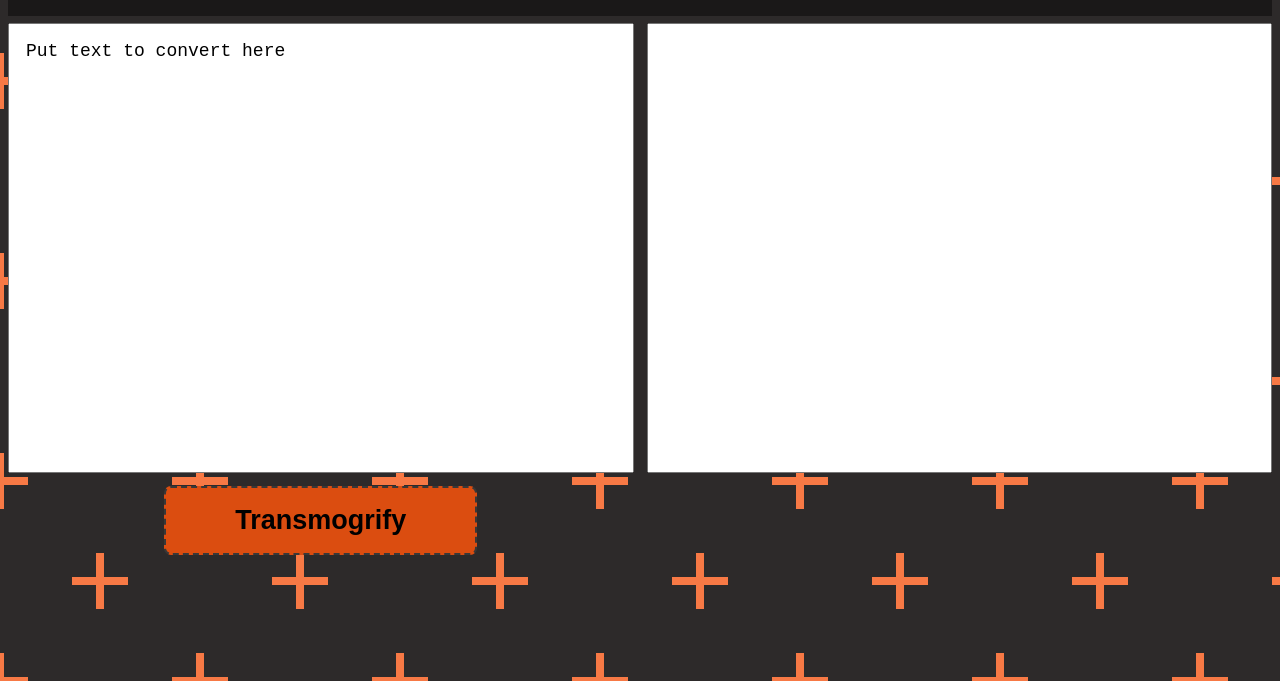
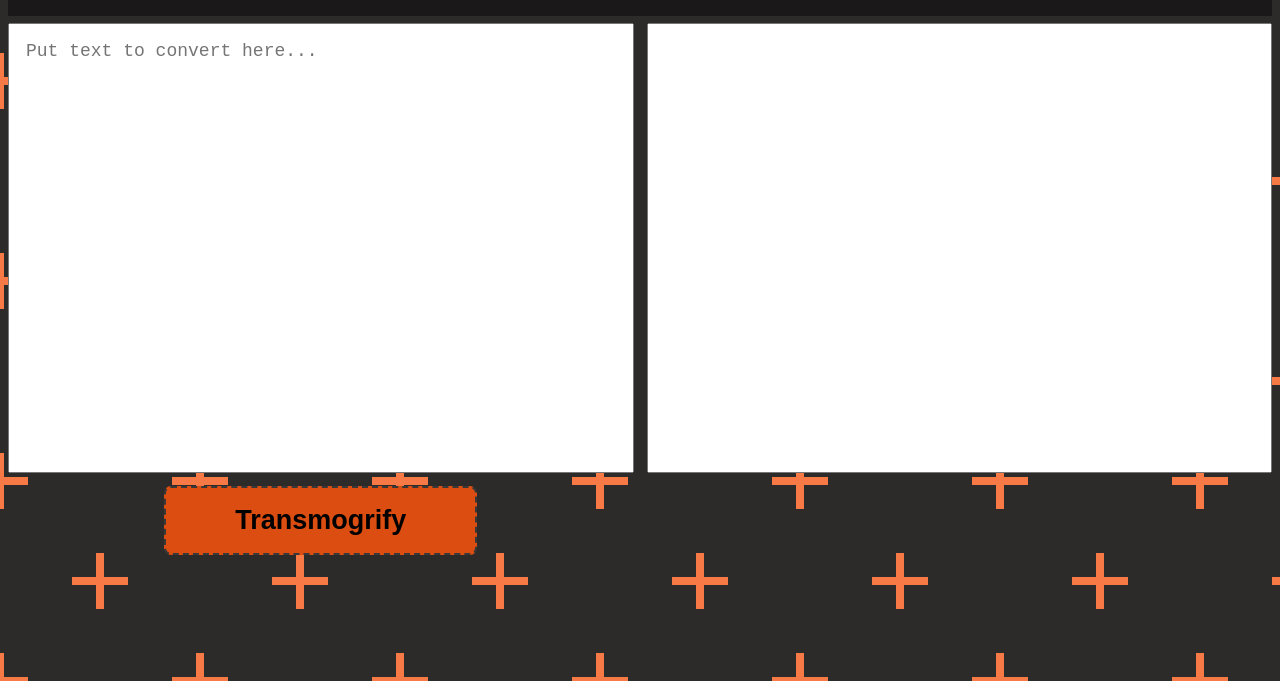
Before and after one commit to qkumber123/stoneKgToLbConverter, a plain HTML site: page index.html in a window 1280 px wide. Shown: the part 119-800 px from the top of the page. Drawn offline with Linux system fonts and the light colour scheme.

Commit message:
changed instructions to placeholder

```diff
--- a/index.html
+++ b/index.html
@@ -15,7 +15,7 @@
         </div>
     <div class="main">
         <div class="innerDiv">
-            <textarea id="mainInput" rows="7">Put text to convert here</textarea><br>
+            <textarea id="mainInput" rows="7" placeholder="Put text to convert here..."></textarea><br>
             <center><button type="button" class="mainButton" id="mainButton">Transmogrify</button></center>
         </div>
         <div class="innerDiv">
```
